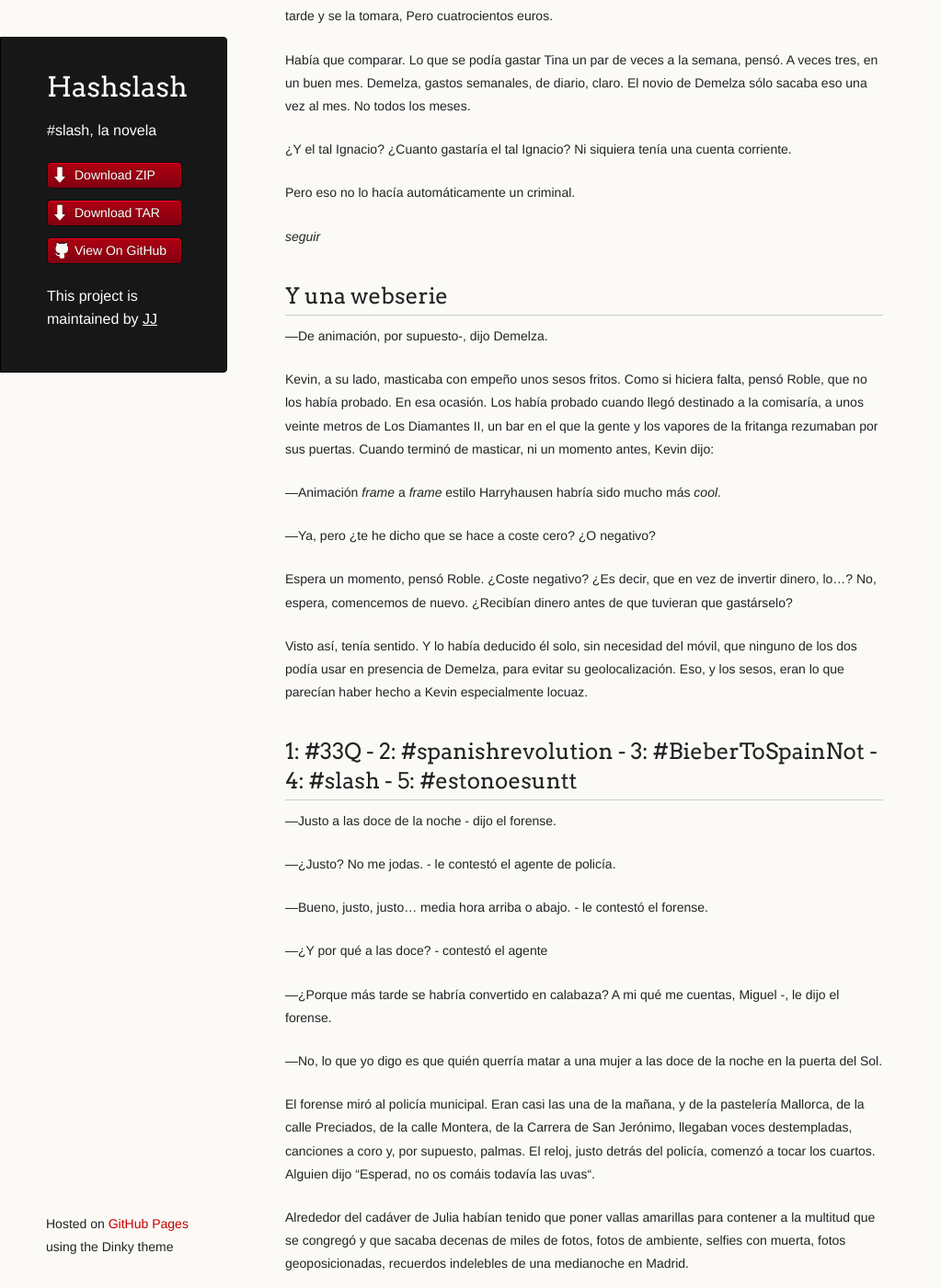
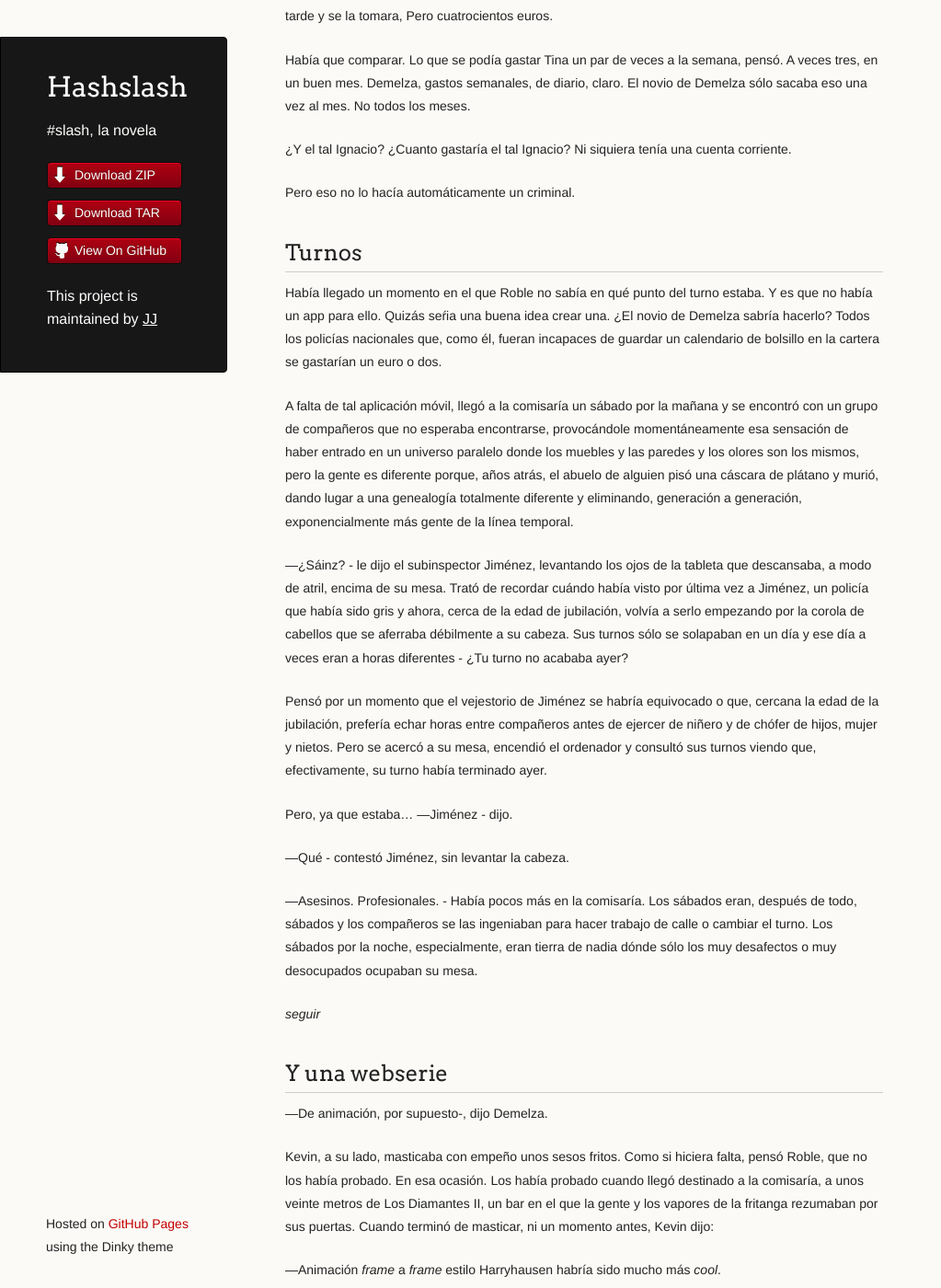
Before and after one commit to JJ/HashSlash, a Jekyll site: the page built from texto/HashSlash.md, in a window 1280 px wide and 1400 px high, scrolled down 84276 px. Shown: the whole window at 92% size, without its empty margins (0-1023 px from the left). Built offline with Jekyll 4.4.1, drawn with Linux system fonts in a browser that asks for light colours.

Commit message:
Sync texto/HashSlash.md from master to gh-pages

```diff
--- a/texto/HashSlash.md
+++ b/texto/HashSlash.md
@@ -3998,6 +3998,49 @@ una cuenta corriente.
 
 Pero eso no lo hacía automáticamente un criminal.
 
+## Turnos
+
+Había llegado un momento en el que Roble no sabía en qué punto del
+turno estaba. Y es que no había un app para ello. Quizás seŕia una
+buena idea crear una. ¿El novio de Demelza sabría hacerlo? Todos los
+policías nacionales que, como él, fueran incapaces de guardar un
+calendario de bolsillo en la cartera se gastarían un euro o dos.
+
+A falta de tal aplicación móvil, llegó a la comisaría un sábado por la
+mañana y se encontró con un grupo de compañeros que no esperaba
+encontrarse, provocándole momentáneamente esa sensación de haber
+entrado en un universo paralelo donde los muebles y las paredes y los
+olores son los mismos, pero la gente es diferente porque, años atrás,
+el abuelo de alguien pisó una cáscara de plátano y murió, dando lugar
+a una genealogía totalmente diferente y eliminando, generación a
+generación, exponencialmente más gente de la línea temporal.
+
+—¿Sáinz? - le dijo el subinspector Jiménez, levantando los ojos de la tableta que
+descansaba, a modo de atril, encima de su mesa. Trató de recordar
+cuándo había visto por última vez a Jiménez, un policía que había sido
+gris y ahora, cerca de la edad de jubilación, volvía a serlo empezando
+por la corola de cabellos que se aferraba débilmente a su cabeza. Sus
+turnos sólo se solapaban en
+un día y ese día a veces eran a horas diferentes - ¿Tu turno no
+acababa ayer?
+
+Pensó por un momento que el vejestorio de Jiménez se habría equivocado
+o que, cercana la edad de la jubilación, prefería echar horas entre
+compañeros antes de ejercer de niñero y de chófer de hijos, mujer y
+nietos. Pero se acercó a su mesa, encendió el ordenador y consultó sus
+turnos viendo que, efectivamente, su turno había terminado ayer.
+
+Pero, ya que estaba...
+—Jiménez - dijo.
+
+—Qué - contestó Jiménez, sin levantar la cabeza.
+
+—Asesinos. Profesionales. - Había pocos más en la comisaría. Los
+sábados eran, después de todo, sábados y los compañeros se las
+ingeniaban para hacer trabajo de calle o cambiar el turno. Los sábados
+por la noche, especialmente, eran tierra de nadia dónde sólo los muy
+desafectos o muy desocupados ocupaban su mesa.
+
 *seguir*
 
 ## Y una webserie
```
